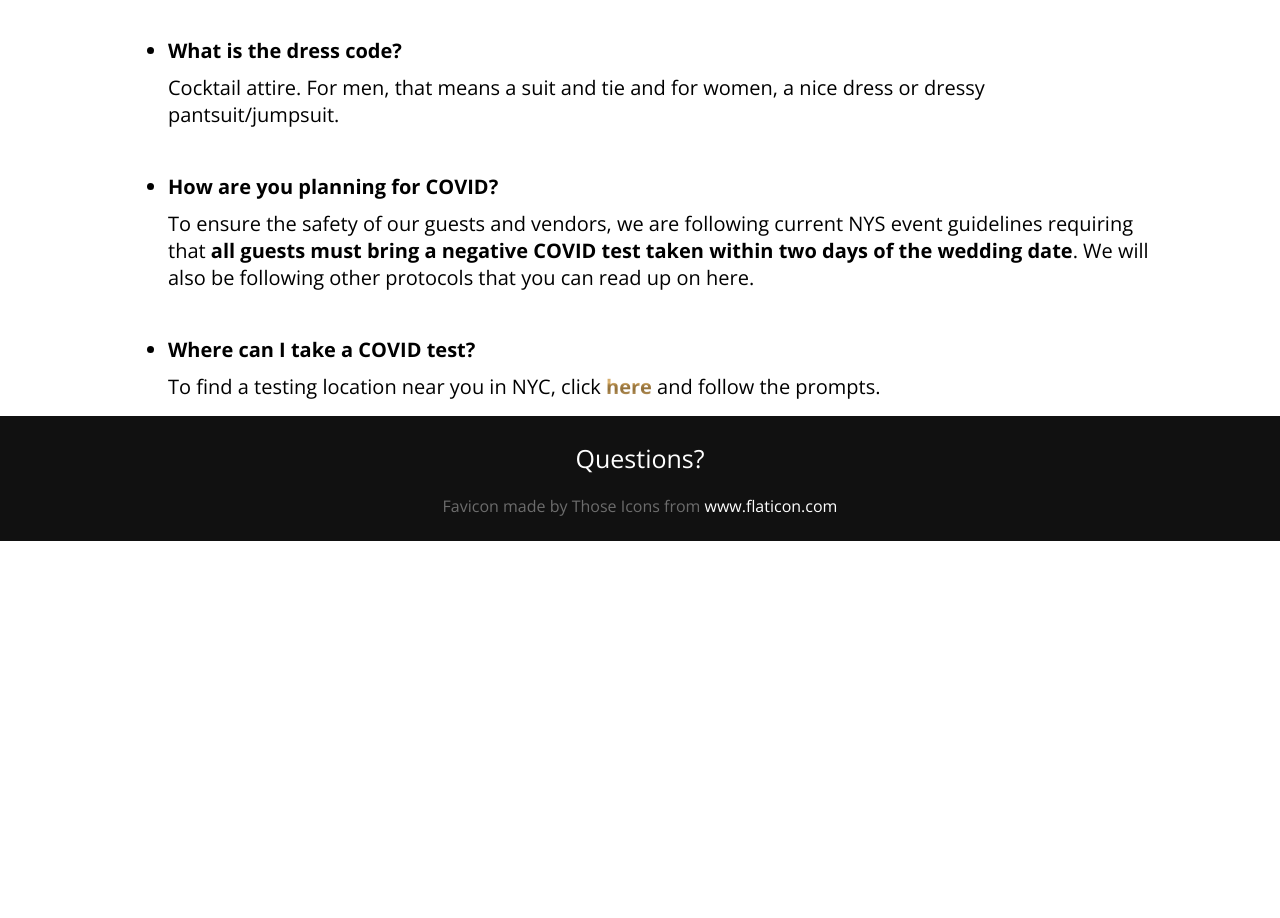
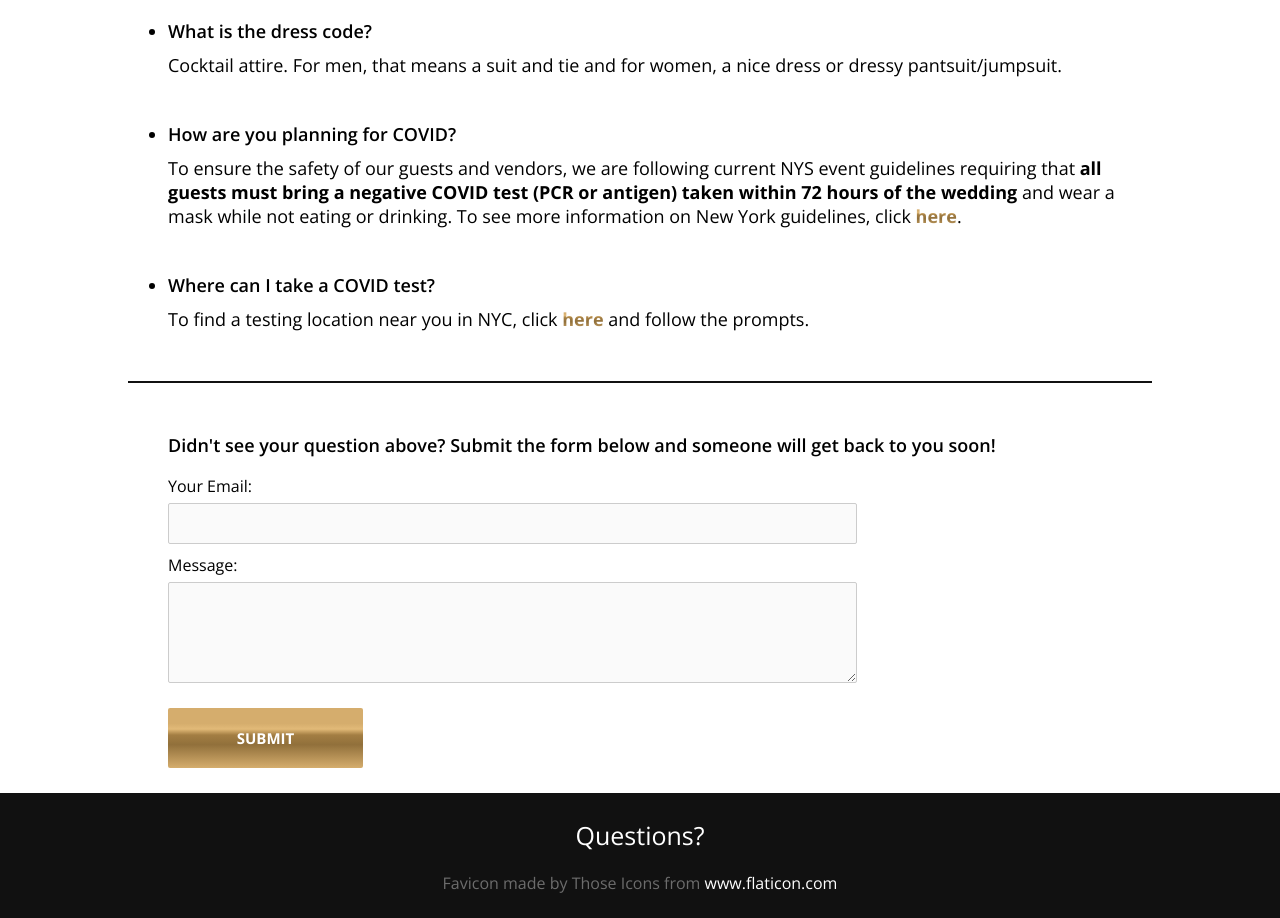
Before and after one commit to allicue/wedding-website, a React (Create React App) app: page /FAQ in a window 1280 px wide. Shown: the part 680-1598 px from the top of the page. Before the commit the page ends 1221 px from the top, so only its background shows below. Built offline with nearby package versions, Linux system fonts and the light colour scheme; a web font is replaced by a local one.

Commit message:
added in contact form and styling

```diff
--- /dev/null
+++ b/src/components/ContactForm/ContactForm.css
@@ -0,0 +1,30 @@
+.random-question-form {
+  padding-left: 40px;
+  display: flex;
+  flex-direction: column;
+}
+
+.random-questions-input {
+  padding: 12px;
+  margin: 6px 0 10px;
+  border: 1px solid #ccc;
+  background: #fafafa;
+  color: #000;
+  box-sizing: border-box;
+  border-radius: 2px;
+  width: 70%;
+}
+
+.questions-button {
+  height: 60px;
+  width: 195px;
+  border: none;
+  border-radius: 2px;
+  background: -webkit-linear-gradient(top, rgba(213,173,109,1) 0%, rgba(213,173,109,1) 26%, rgba(226,186,120,1) 35%, rgba(163,126,67,1) 45%, rgba(145,112,59,1) 61%, rgba(213,173,109,1) 100%);
+  color: white;
+  font-size: 15px;
+  font-weight: bold;
+  margin-top: 15px;
+  margin-bottom: 25px;
+  font-family: 'Open Sans', sans-serif;
+}
--- /dev/null
+++ b/src/components/ContactForm/ContactForm.jsx
@@ -0,0 +1,52 @@
+import React from "react";
+import './ContactForm.css';
+
+export default class MyForm extends React.Component {
+  constructor(props) {
+    super(props);
+    this.submitForm = this.submitForm.bind(this);
+    this.state = {
+      status: ""
+    };
+  }
+
+  render() {
+    const { status } = this.state;
+    return (
+      <form
+        className='random-question-form'
+        onSubmit={this.submitForm}
+        action="https://formspree.io/f/mgepjvny"
+        method="POST"
+      >
+
+        <label>Your Email:</label>
+        <input className='random-questions-input' type="email" name="email" />
+        <label>Message:</label>
+        <textarea className='random-questions-input question-message-box' name="message" cols="40" rows="5"></textarea>
+        {/* <input className='random-questions-input question-message-box' type="text" name="message" /> */}
+        {status === "SUCCESS" ? <p>Thanks for submitting your question. The bride or groom will get back to you shortly!</p> : <button className='questions-button'>SUBMIT</button>}
+        {status === "ERROR" && <p>Ooops! There was an error. Please email <b>allisonquiroz89@gmail.com</b> with your question.</p>}
+      </form>
+    );
+  }
+
+  submitForm(ev) {
+    ev.preventDefault();
+    const form = ev.target;
+    const data = new FormData(form);
+    const xhr = new XMLHttpRequest();
+    xhr.open(form.method, form.action);
+    xhr.setRequestHeader("Accept", "application/json");
+    xhr.onreadystatechange = () => {
+      if (xhr.readyState !== XMLHttpRequest.DONE) return;
+      if (xhr.status === 200) {
+        form.reset();
+        this.setState({ status: "SUCCESS" });
+      } else {
+        this.setState({ status: "ERROR" });
+      }
+    };
+    xhr.send(data);
+  }
+}
--- a/src/screens/FAQ/FAQ.css
+++ b/src/screens/FAQ/FAQ.css
@@ -23,12 +23,24 @@
 
 .question {
   margin-top: 45px;
-  font-weight: bold;
-  font-size: 20px;
+  font-weight: 600;
+  font-size: 18px;
 }
 
 .answer {
   list-style-type: none;
   margin-top: 10px;
-  font-size: 20px;
+  font-size: 18px;
 }
+
+.line-break {
+  margin: 50px 0px;
+  border: none;
+  height: 2px;
+  color: rgb(17, 17, 17);
+  background-color: rgb(17, 17, 17);
+}
+
+.contact-form-blurb {
+  padding-left: 40px;
+}
--- a/src/screens/FAQ/FAQ.jsx
+++ b/src/screens/FAQ/FAQ.jsx
@@ -1,22 +1,15 @@
-import React, { useState } from 'react';
-import './FAQ.css'
-import Map from '../../assets/BoathouseMap2png.png'
+import React from 'react';
+import './FAQ.css';
+import Map from '../../assets/BoathouseMap2png.png';
+import ContactForm from '../../components/ContactForm/ContactForm'
 
 function FAQ(props) {
-
-  const [isActive, setActive] = useState(false);
-
-  const toggleClass = () => {
-    setActive(!isActive);
-  };
-
   return (
     <div id='faq-page'>
       <header className='other-header'>
           <h2 className='header-title'>FAQ</h2>
       </header>
       <body id='body-faq'>
-
         <ul>
           <li className='question'>Can I bring my kids to the wedding?</li>
           <li className='answer'>Unfortunetly due to budget and COVID restrictions, we respectfully request no children 17 or under attend the wedding. We hope you understand and are still able to make it!</li>
@@ -35,14 +28,20 @@ function FAQ(props) {
         <ul>
           <li className='question'>How are you planning for COVID?</li>
           <li className='answer'>To ensure the safety of our guests and vendors, we are following current NYS event guidelines requiring that <b>all guests
-              must bring a negative COVID test taken within two days of the wedding date</b>. We will also be following other protocols that you
-              can read up on here.</li>
+              must bring a negative COVID test (PCR or antigen) taken within 72 hours of the wedding</b> and wear a mask while not eating or drinking. To see
+              more information on New York guidelines, click <a className='random-links' rel="noreferrer" target='_blank'
+              href='https://www.governor.ny.gov/sites/governor.ny.gov/files/atoms/files/Indoor_and_Outdoor_Food_Services_Detailed_Guidelines.pdf'>here</a>.
+          </li>
         </ul>
 
         <ul>
           <li className='question'>Where can I take a COVID test?</li>
           <li className='answer'>To find a testing location near you in NYC, click<a className='random-links' target='_blank' rel="noreferrer" href="https://www1.nyc.gov/site/coronavirus/get-tested/covid-19-testing.page"> here</a> and follow the prompts.</li>
         </ul>
+
+        <hr className='line-break'></hr>
+        <p className='question contact-form-blurb'>Didn't see your question above? Submit the form below and someone will get back to you soon!</p>
+        <ContactForm></ContactForm>
       </body>
     </div>
   );
--- a/src/screens/Registry/Registry.css
+++ b/src/screens/Registry/Registry.css
@@ -15,9 +15,10 @@
 
 .registry-button-container {
   display: flex;
+  width: 50%;
   flex-direction: row;
-  justify-content: space-around;
-  margin: 30px 0px;
+  justify-content: space-between;
+  margin: 0 auto;
 }
 
 .registry-button {
```
Also changed, not shown: 1 other file (tests, documents, lock files or other folders).
